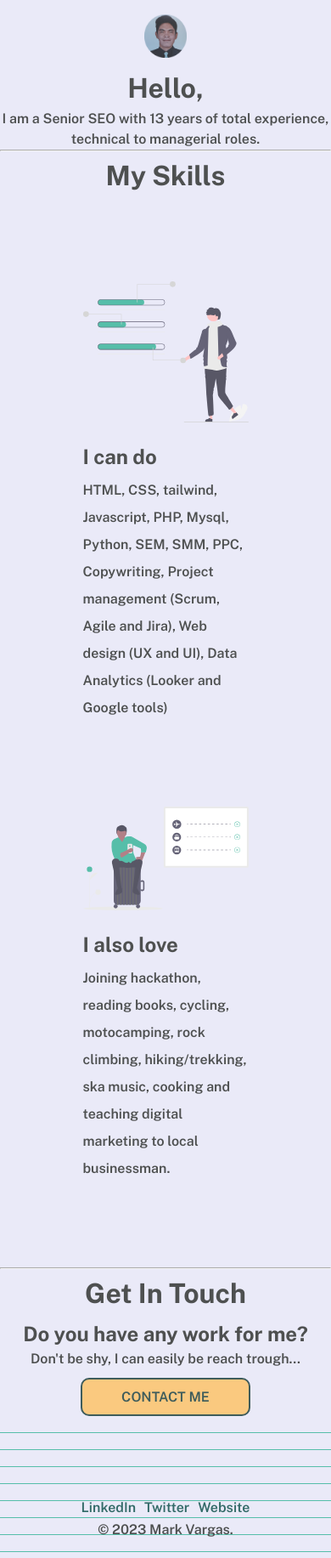
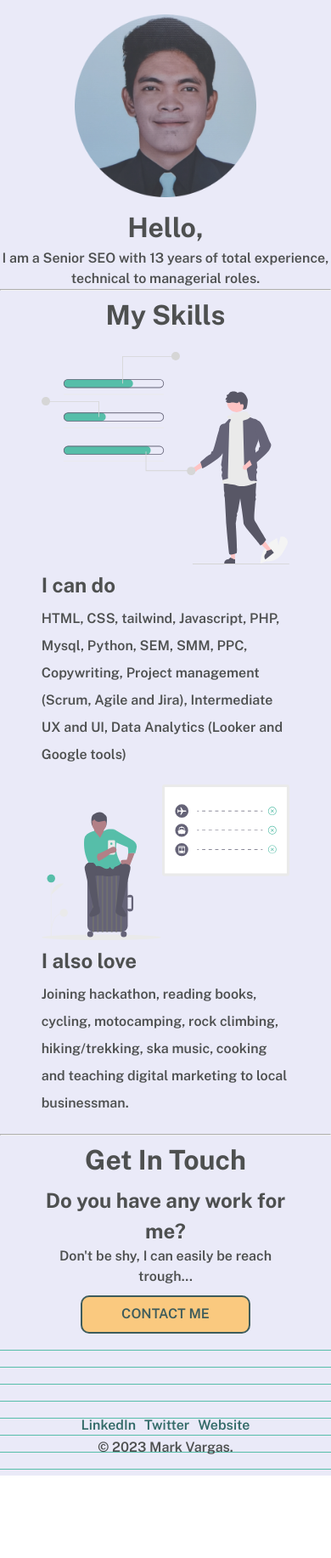
Before and after one commit to hindtag/css_bootcamp, a plain HTML site: page CSS-my-site/index.html in a window 390 px wide. Shown: the part 927-2760 px from the top of the page at 85% size. After the commit the page ends 2663 px from the top, so only its background shows below. Drawn offline with nearby package versions, Linux system fonts and the light colour scheme; a web font is replaced by a local one.

Commit message:
WIP CSS lesson 19 portfolio

```diff
--- a/CSS-my-site/css/styles.css
+++ b/CSS-my-site/css/styles.css
@@ -48,6 +48,74 @@ a:visited {
 	color: #0d4c92;
 }
 
+/*** Images ***/
+.background-img {
+	width: 25%;
+	user-drag: none;
+	-webkit-user-drag: none;
+	user-select: none;
+	-moz-user-select: none;
+	-webkit-user-select: none;
+	-ms-user-select: none;
+}
+
+.top-cloud {
+	width: 110px;
+	position: absolute;
+	top: -2px;
+	right: 350px;
+	user-drag: none;
+	-webkit-user-drag: none;
+	user-select: none;
+	-moz-user-select: none;
+	-webkit-user-select: none;
+	-ms-user-select: none;
+}
+
+.bottom-cloud {
+	width: 90px;
+	position: absolute;
+	user-drag: none;
+	-webkit-user-drag: none;
+	user-select: none;
+	-moz-user-select: none;
+	-webkit-user-select: none;
+	-ms-user-select: none;
+}
+
+.professional-picture {
+	width: 13%;
+	user-drag: none;
+	-webkit-user-drag: none;
+	user-select: none;
+	-moz-user-select: none;
+	-webkit-user-select: none;
+	-ms-user-select: none;
+}
+
+.professional-skill {
+	width: 35%;
+	float: left;
+	margin-right: 30px;
+	user-drag: none;
+	-webkit-user-drag: none;
+	user-select: none;
+	-moz-user-select: none;
+	-webkit-user-select: none;
+	-ms-user-select: none;
+}
+.professional-traveller {
+	width: 35%;
+	float: right;
+	margin-left: 30px;
+	user-drag: none;
+	-webkit-user-drag: none;
+	user-select: none;
+	-moz-user-select: none;
+	-webkit-user-select: none;
+	-ms-user-select: none;
+}
+
 /**** CLASS SELECTORS ****/
 .container {
 	width: 100vw;
@@ -65,31 +133,6 @@ a:visited {
 .container.top p {
 	font-size: 1.5rem;
 	font-weight: normal;
-}
-
-.background-img {
-	width: 25%;
-}
-
-.top-cloud {
-	width: 110px;
-	position: absolute;
-	top: -2px;
-	right: 350px;
-}
-
-.bottom-cloud {
-	width: 90px;
-	position: absolute;
-}
-
-.professional-picture {
-	width: 13%;
-}
-
-.professional-skill,
-.professional-traveller {
-	width: 25%;
 }
 
 .top {
@@ -184,7 +227,7 @@ a:visited {
 
 @media only screen and (max-width: 600px) {
 	.background-img {
-		width: 50%;
+		width: 80%;
 	}
 	.top-cloud {
 		width: 15%;
@@ -196,4 +239,21 @@ a:visited {
 	.professional-traveller {
 		width: 100%;
 	}
+	.professional-picture {
+		width: 55%;
+	}
+	.skill-row {
+		width: 75%;
+		margin: 5% auto;
+		text-align: left;
+		line-height: 2;
+	}
+	.contact-me {
+		width: 75%;
+		margin: 0 auto;
+	}
+	.container .top {
+		width: 70%;
+		margin: 0 auto;
+	}
 }
--- a/CSS-my-site/index.html
+++ b/CSS-my-site/index.html
@@ -39,7 +39,7 @@
                 <p>HTML, CSS, tailwind, Javascript, PHP, Mysql, Python, SEM, SMM, PPC, Copywriting, Project management
                     (Scrum,
                     Agile
-                    and Jira), Web design (UX and UI), Data Analytics (Looker and Google tools)</p>
+                    and Jira), Intermediate UX and UI, Data Analytics (Looker and Google tools)</p>
             </div>
             <div class="skill-row">
                 <img class="professional-traveller" src="img/traveler.svg" alt="">
```
